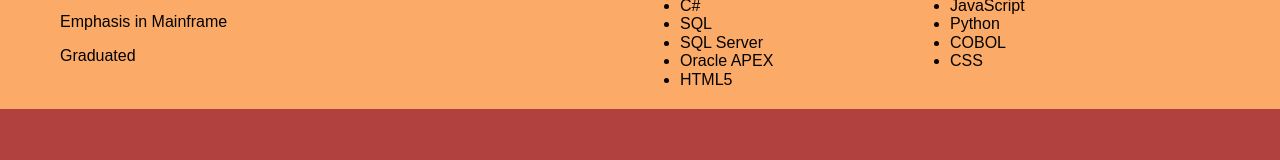
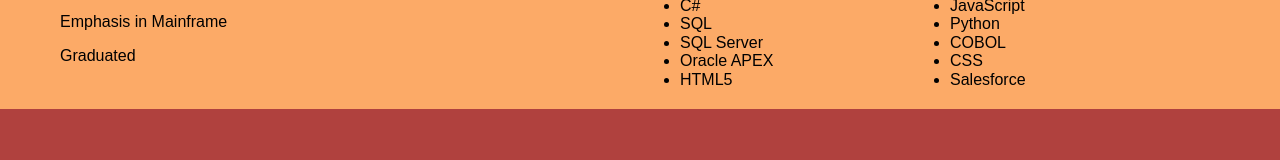
Before and after one commit to RileyFry19/RileyFry19.github.io, a plain HTML site: page index.html in a window 1280 px wide. Shown: the part 1519-1679 px from the top of the page. Drawn offline with Linux system fonts and the light colour scheme; a web font is replaced by a local one.

Commit message:
Updated skills index.html

```diff
--- a/index.html
+++ b/index.html
@@ -114,6 +114,7 @@
                         <li>Oracle APEX</li>
                         <li>CSS</li>
                         <li>HTML5</li>
+                        <li>Salesforce</li>
                     </ul>
                 </div>
                 <!-- End of school details. -->
```
